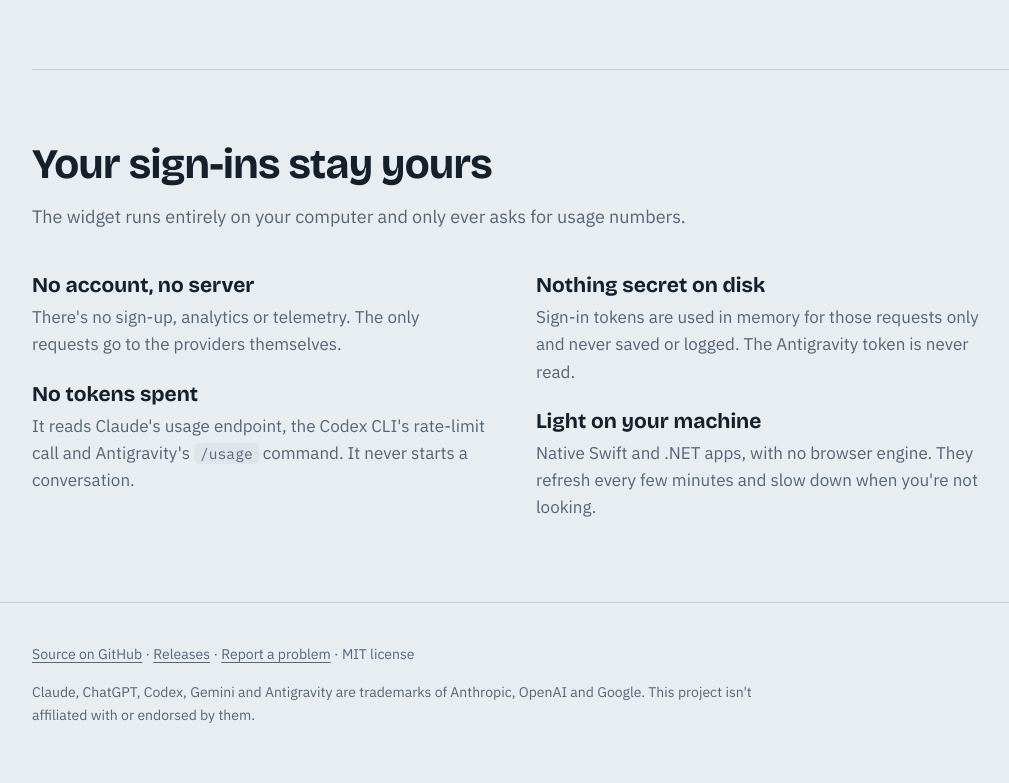
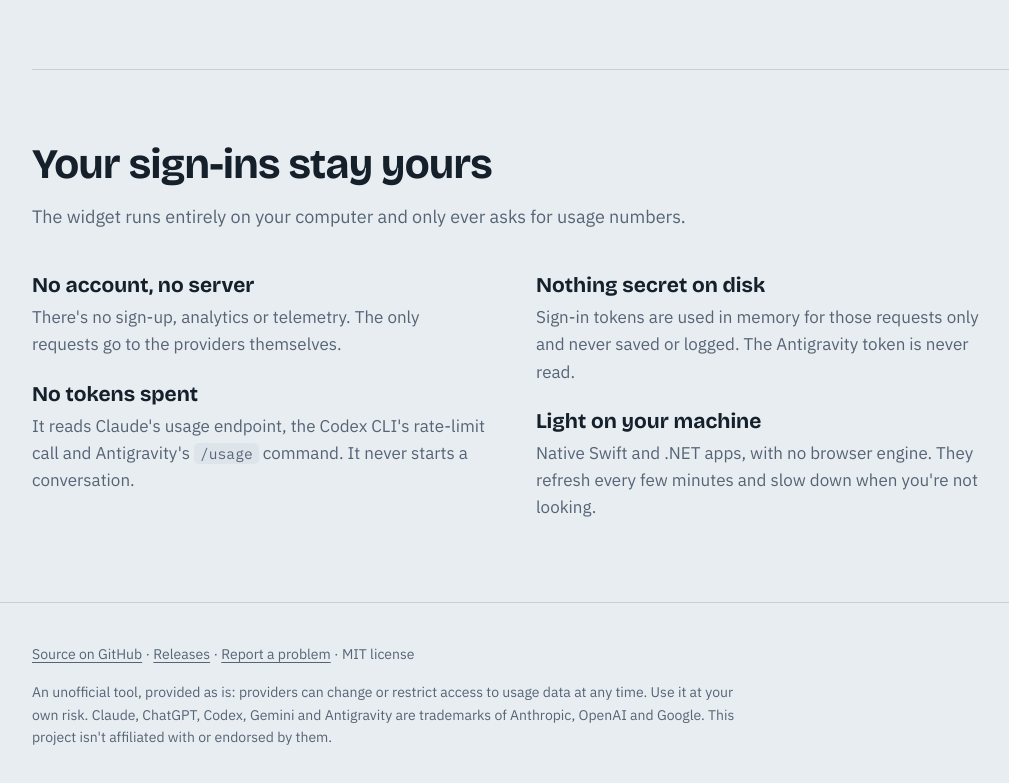
Before and after one commit to Marioarttv/AIUsageWidget, a plain HTML site: page site/index.html in a window 1280 px wide. Shown: the part 4098-4881 px from the top of the page, without its empty margins (48-1057 px from the left). Drawn offline with nearby package versions, Linux system fonts and the light colour scheme.

Commit message:
Match the Windows guide to the release zips, add an unofficial-tool notice, and use a neutral test email
Co-Authored-By: Claude Opus 5.5 <noreply@anthropic.com>

```diff
--- a/site/index.html
+++ b/site/index.html
@@ -464,7 +464,7 @@ cd AIUsageWidget
 <footer>
   <div class="wrap">
     <p><a href="https://github.com/Marioarttv/AIUsageWidget">Source on GitHub</a> · <a href="https://github.com/Marioarttv/AIUsageWidget/releases">Releases</a> · <a href="https://github.com/Marioarttv/AIUsageWidget/issues">Report a problem</a> · MIT license</p>
-    <p>Claude, ChatGPT, Codex, Gemini and Antigravity are trademarks of Anthropic, OpenAI and Google. This project isn't affiliated with or endorsed by them.</p>
+    <p>An unofficial tool, provided as is: providers can change or restrict access to usage data at any time. Use it at your own risk. Claude, ChatGPT, Codex, Gemini and Antigravity are trademarks of Anthropic, OpenAI and Google. This project isn't affiliated with or endorsed by them.</p>
   </div>
 </footer>
 
```
Also changed, not shown: 3 other files.
